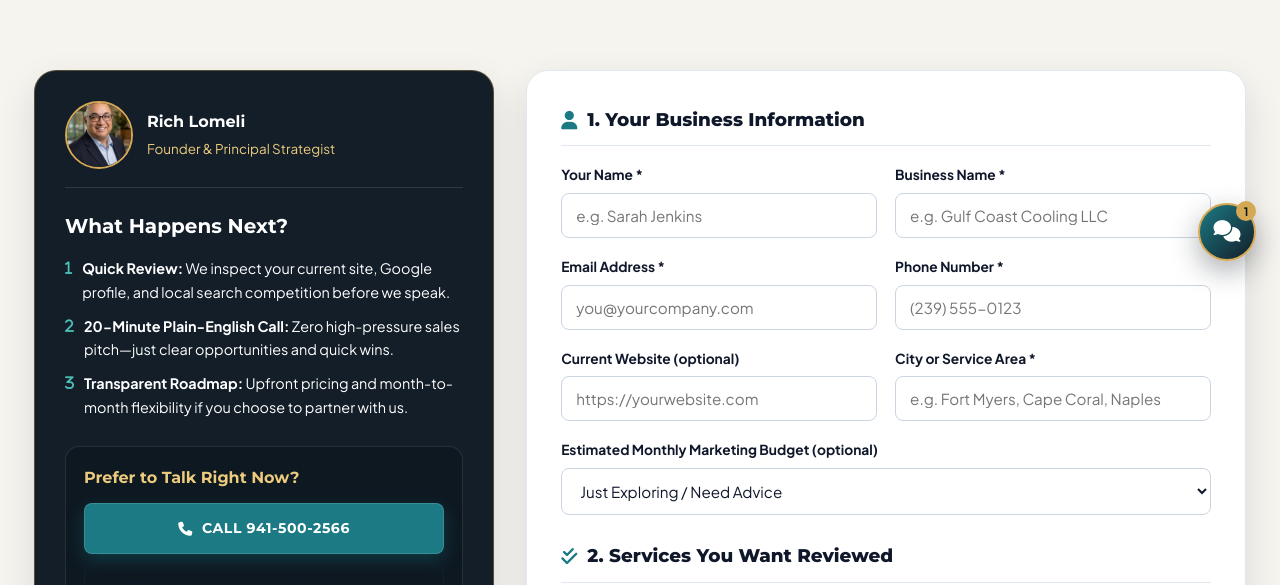
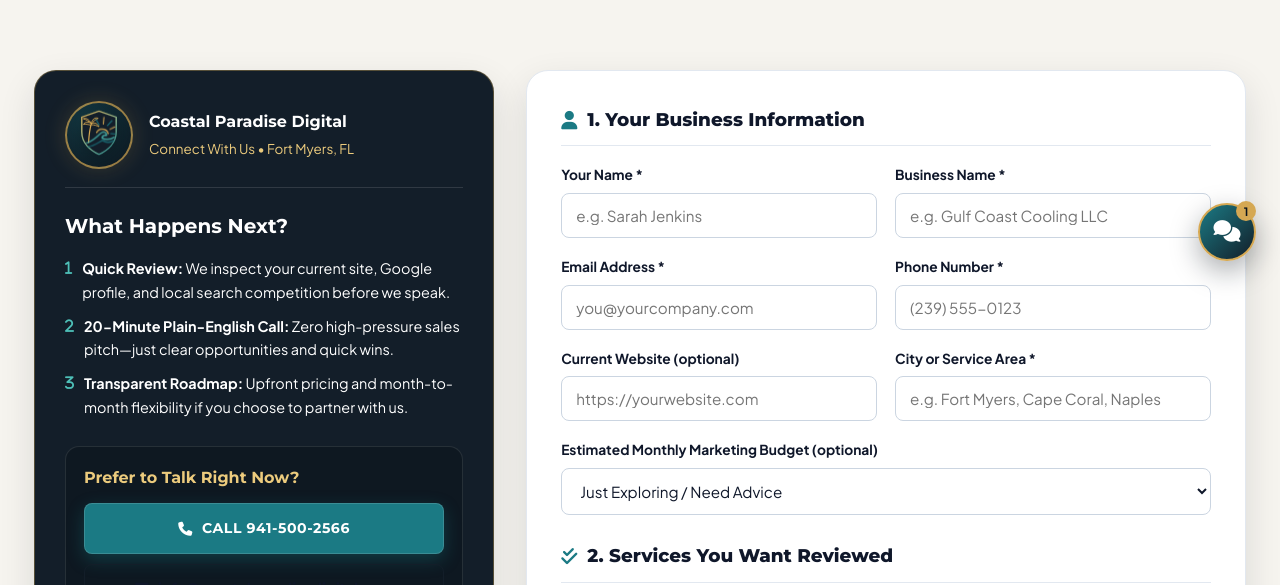
Before and after one commit to richlomeli239/coastalparadisedigital, a plain HTML site: page contact.html in a window 1280 px wide. Shown: the part 515-1100 px from the top of the page. Drawn offline with Linux system fonts and the light colour scheme.

Commit message:
Remove Rich Lomeli photo and mentions; use animated logo on Contact Us and team-first copy

```diff
--- a/assets/css/styles.css
+++ b/assets/css/styles.css
@@ -1379,13 +1379,18 @@ img, video {
 .cpd-difference .comparison-list li i { color: var(--gold-light); margin-top: 4px; }
 
 /* ========================================================
-   ABOUT US SECTION (FOUNDER HEADSHOT + CREDIBILITY)
+   ABOUT US SECTION (CREDIBILITY & LEADERSHIP)
    ======================================================== */
 .about-grid {
   display: grid;
   grid-template-columns: 0.88fr 1.12fr;
   gap: 52px;
   align-items: center;
+}
+
+.about-content-single {
+  max-width: 960px;
+  margin: 0 auto;
 }
 
 .about-portrait-frame {
@@ -1619,6 +1624,63 @@ img, video {
 .contact-sidebar-card h3 {
   font-family: var(--font-heading);
   color: var(--text-pure);
+}
+
+.contact-brand-header {
+  display: flex;
+  align-items: center;
+  gap: 16px;
+  margin-bottom: 22px;
+  padding-bottom: 18px;
+  border-bottom: 1px solid rgba(255, 255, 255, 0.12);
+}
+
+.contact-animated-logo {
+  width: 68px;
+  height: 68px;
+  border-radius: 50%;
+  background: radial-gradient(circle at 35% 30%, rgba(27, 122, 132, 0.35), rgba(11, 20, 29, 0.92));
+  border: 2px solid rgba(213, 168, 83, 0.72);
+  display: flex;
+  align-items: center;
+  justify-content: center;
+  flex-shrink: 0;
+  box-shadow: 0 0 22px rgba(213, 168, 83, 0.2);
+  transition: transform 0.35s cubic-bezier(0.16, 1, 0.3, 1), border-color 0.35s ease;
+}
+
+.contact-shield-svg {
+  width: 44px;
+  height: 48px;
+  animation: contactLogoFloat 4.2s ease-in-out infinite;
+}
+
+.contact-shield-svg .brand-sun-rays {
+  animation: contactSunGlow 4.2s ease-in-out infinite;
+}
+
+.contact-shield-svg .brand-waves {
+  animation: contactWaveDrift 3.6s ease-in-out infinite;
+}
+
+.contact-sidebar-card:hover .contact-animated-logo {
+  transform: scale(1.06);
+  border-color: var(--gold-primary);
+}
+
+@keyframes contactLogoFloat {
+  0%, 100% { transform: translateY(0); }
+  50% { transform: translateY(-2.5px); }
+}
+
+@keyframes contactSunGlow {
+  0%, 100% { transform: rotate(0deg) scale(1); opacity: 0.92; }
+  50% { transform: rotate(6deg) scale(1.05); opacity: 1; }
+}
+
+@keyframes contactWaveDrift {
+  0%, 100% { transform: translateX(0); }
+  50% { transform: translateX(1.5px); }
 }
 
 .quote-form-card {
--- a/contact.html
+++ b/contact.html
@@ -181,11 +181,39 @@
 
           <!-- Left Authority & Direct Contact Sidebar -->
           <aside class="contact-sidebar-card">
-            <div style="display: flex; align-items: center; gap: 14px; margin-bottom: 22px; padding-bottom: 18px; border-bottom: 1px solid rgba(255,255,255,0.12);">
-              <img src="assets/images/about-founder.jpg" alt="Rich Lomeli, Founder of Coastal Paradise Digital" style="width: 68px; height: 68px; border-radius: 50%; object-fit: cover; border: 2px solid var(--gold-primary); flex-shrink: 0;" />
+            <div class="contact-brand-header">
+              <div class="contact-animated-logo" aria-hidden="true">
+                <svg class="brand-shield-svg contact-shield-svg" viewBox="0 0 110 120" fill="none">
+                  <defs>
+                    <linearGradient id="shieldGradSidebar" x1="12" y1="8" x2="98" y2="112" gradientUnits="userSpaceOnUse">
+                      <stop offset="0%" stop-color="#D5A853"/>
+                      <stop offset="52%" stop-color="#87B08A"/>
+                      <stop offset="100%" stop-color="#1B7A84"/>
+                    </linearGradient>
+                  </defs>
+                  <path class="brand-shield-outline" d="M55 6 L98 21 V58 C98 85 77 104 55 114 C33 104 12 85 12 58 V21 Z" fill="#131E29" stroke="url(#shieldGradSidebar)" stroke-width="3.6"/>
+                  <path d="M29 84 C30 66 32 50 36 37" stroke="#D5A853" stroke-width="3" stroke-linecap="round"/>
+                  <path d="M36 37 C28 31 20 33 16 39 C22 38 28 39 34 41" stroke="#D5A853" stroke-width="2.2" stroke-linecap="round" stroke-linejoin="round"/>
+                  <path d="M36 37 C30 26 22 22 16 25 C23 27 29 31 35 36" stroke="#D5A853" stroke-width="2.2" stroke-linecap="round" stroke-linejoin="round"/>
+                  <path d="M36 37 C38 25 46 21 53 24 C46 27 41 31 37 37" stroke="#D5A853" stroke-width="2.2" stroke-linecap="round" stroke-linejoin="round"/>
+                  <path d="M36 37 C45 33 52 38 55 45 C49 42 43 40 37 40" stroke="#D5A853" stroke-width="2.2" stroke-linecap="round" stroke-linejoin="round"/>
+                  <g class="brand-sun-rays">
+                    <path d="M50 61 A15 15 0 0 1 78 61" stroke="#D5A853" stroke-width="3" stroke-linecap="round"/>
+                    <line x1="64" y1="39" x2="64" y2="23" stroke="#D5A853" stroke-width="2.5" stroke-linecap="round"/>
+                    <line x1="74" y1="42" x2="84" y2="29" stroke="#1B7A84" stroke-width="2.5" stroke-linecap="round"/>
+                    <line x1="81" y1="50" x2="92" y2="43" stroke="#D5A853" stroke-width="2.5" stroke-linecap="round"/>
+                    <line x1="84" y1="60" x2="94" y2="60" stroke="#1B7A84" stroke-width="2.5" stroke-linecap="round"/>
+                    <line x1="54" y1="42" x2="46" y2="30" stroke="#1B7A84" stroke-width="2.5" stroke-linecap="round"/>
+                  </g>
+                  <g class="brand-waves">
+                    <path d="M22 86 C36 82 47 72 57 62 C64 55 74 58 72 67 C68 65 62 67 61 73 C68 78 81 78 92 71" stroke="#4EC0B8" stroke-width="3" stroke-linecap="round" stroke-linejoin="round"/>
+                    <path d="M26 95 C42 93 52 84 62 79 C70 84 80 86 90 80" stroke="#1B7A84" stroke-width="2.8" stroke-linecap="round"/>
+                  </g>
+                </svg>
+              </div>
               <div>
-                <strong style="display: block; color: var(--text-pure); font-family: var(--font-heading);">Rich Lomeli</strong>
-                <span style="font-size: 0.84rem; color: var(--gold-light);">Founder &amp; Principal Strategist</span>
+                <strong style="display: block; color: var(--text-pure); font-family: var(--font-heading);">Coastal Paradise Digital</strong>
+                <span style="font-size: 0.84rem; color: var(--gold-light);">Connect With Us • Fort Myers, FL</span>
               </div>
             </div>
 
```
Also changed, not shown: index.html (+4 -17 lines), assets/images/about-founder.jpg (deleted).
